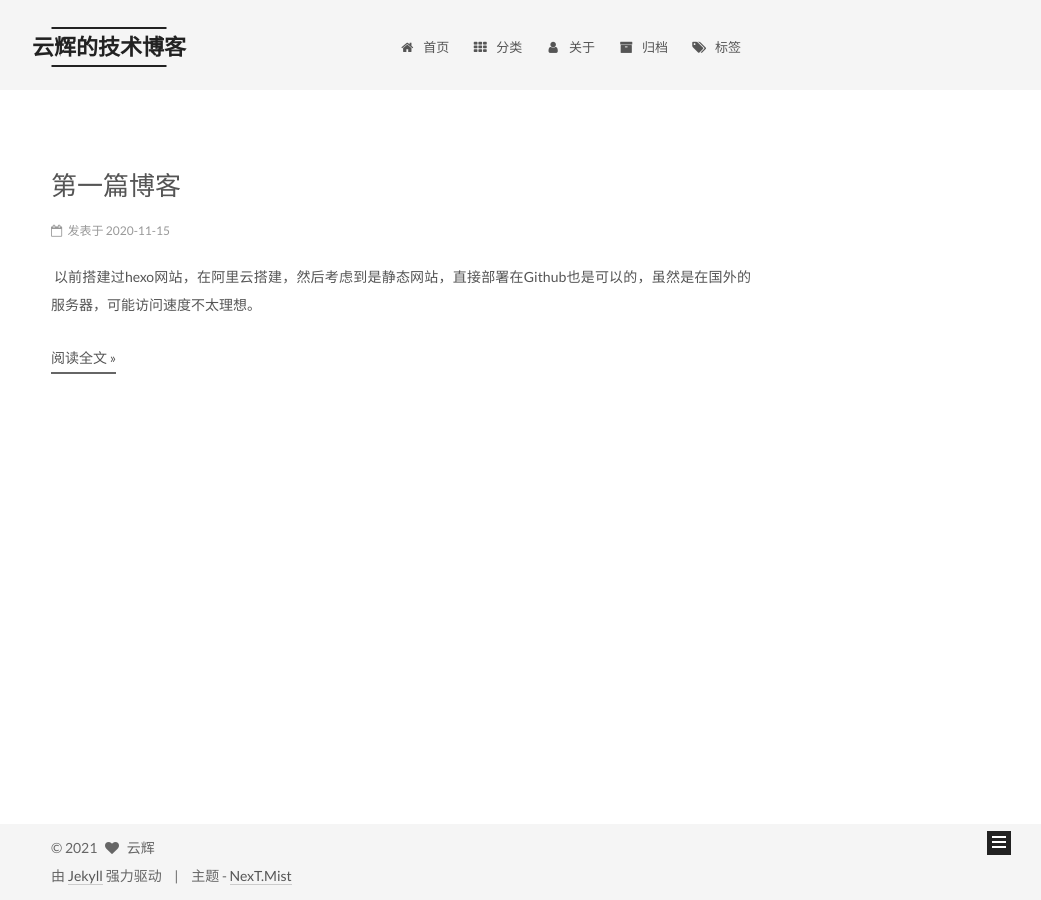
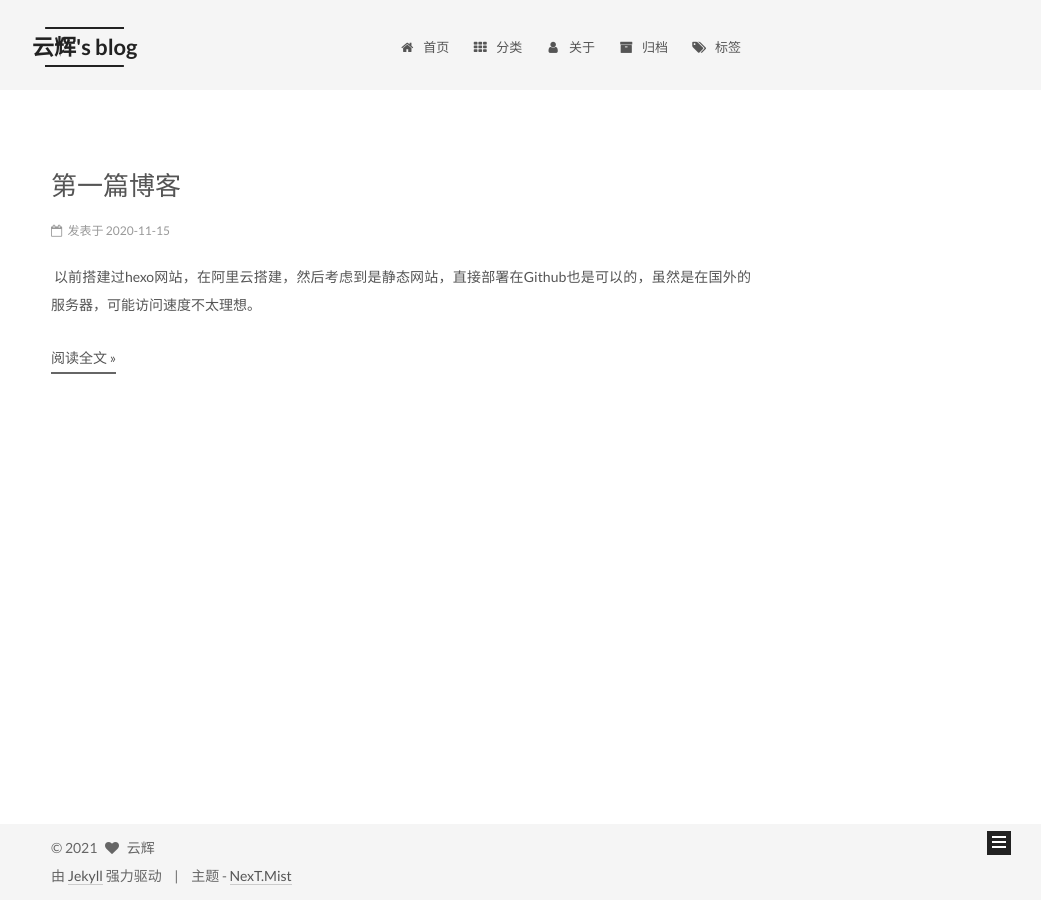
Before and after one commit to 396449673/396449673.github.io, a Jekyll site: the page built from index.html, in a window 1280 px wide. Shown: the whole page, without its empty margins (239-1280 px from the left). Built offline with Jekyll 4.4.1, drawn with Linux system fonts in a browser that asks for light colours; the list of posts is cut into pages by our own code; comment, search, counter and statistics services are not loaded.

Commit message:
first_windows

```diff
--- a/_config.yml
+++ b/_config.yml
@@ -4,9 +4,9 @@
 # ---------------------------------------------------------------
 
 # Site
-title: 云辉的技术博客
+title: 云辉's blog
 subtitle:
-description: 云辉的个人技术博客
+description: 云辉's blog
 author: 云辉
 # Support language: de, en, fr-FR, id, ja, ko, pt-BR, pt, ru, zh-Hans, zh-hk, zh-tw
 language: zh-Hans
```
